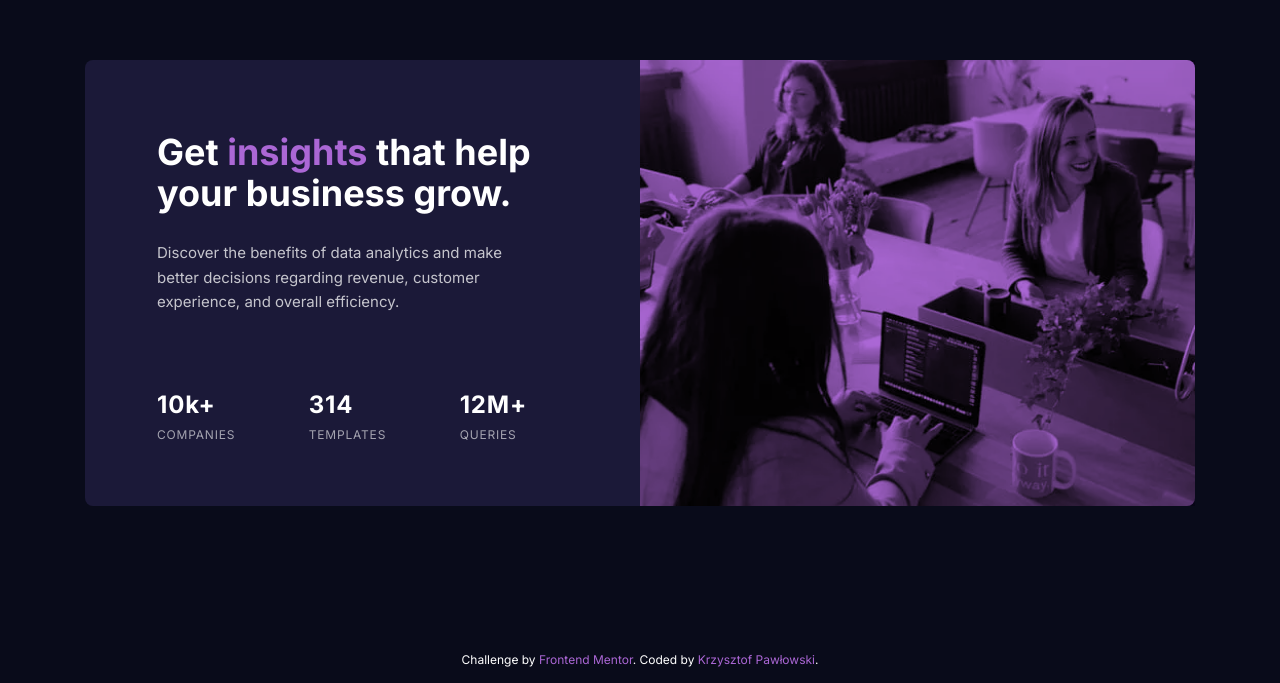
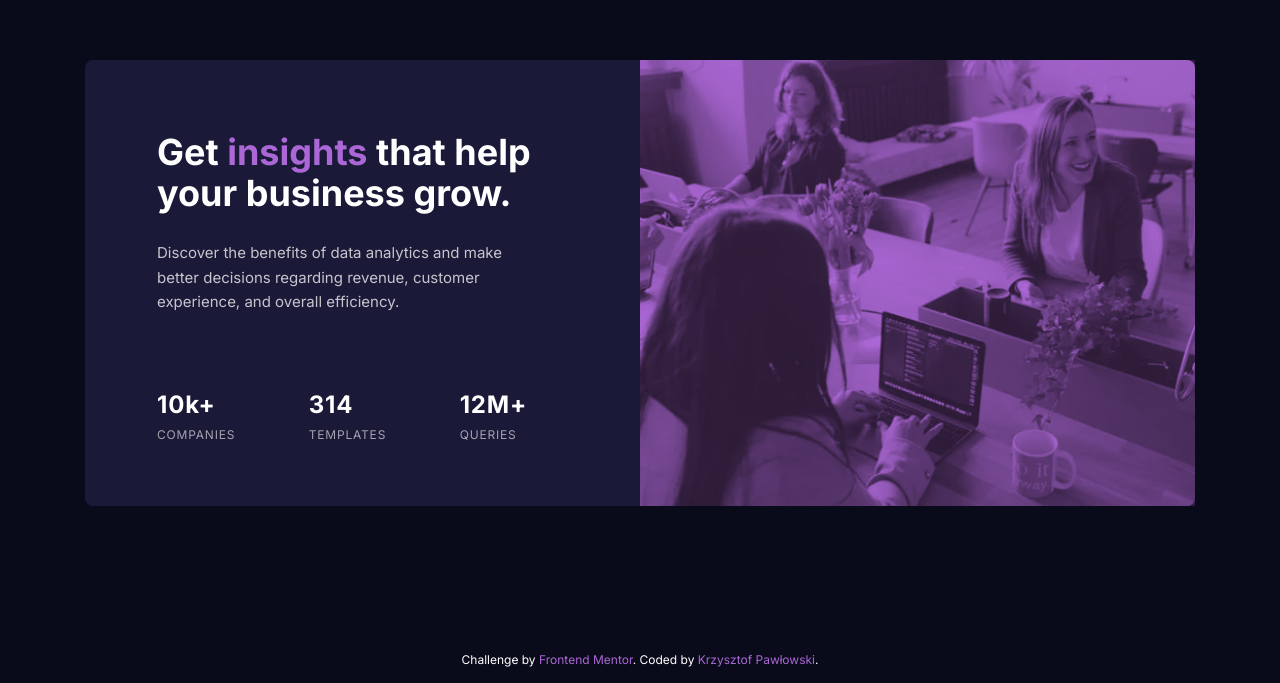
Before and after one commit to KP1976/stats-preview-card, a plain HTML site: page index.html in a window 1280 px wide. Shown: the part 117-800 px from the top of the page. Drawn offline with Linux system fonts and the light colour scheme.

Commit message:
Fix blend modes in the image.

```diff
--- a/index.html
+++ b/index.html
@@ -38,7 +38,8 @@
               class="card__image"
             />
           </picture>
-          <div class="card__image-overlay"></div>
+          <div class="card__image-overlay card__image-overlay--light"></div>
+          <div class="card__image-overlay card__image-overlay--violet"></div>
         </div>
 
         <div class="card__content">
--- a/scss/components/_card.scss
+++ b/scss/components/_card.scss
@@ -33,13 +33,22 @@
     align-items: center;
     background-color: $soft-violet;
     display: flex;
-    mix-blend-mode: multiply;
     height: 100%;
     justify-content: center;
     left: 0;
     position: absolute;
     top: 0;
     width: 100%;
+
+    &--light {
+      background-color: hsl(0, 0%, 100%, 0.25);
+      mix-blend-mode: hard-light;
+    }
+
+    &--violet {
+      mix-blend-mode: multiply;
+      background-color: $soft-violet;
+    }
   }
 
   &__content {
```
Also changed, not shown: css/main.css.
